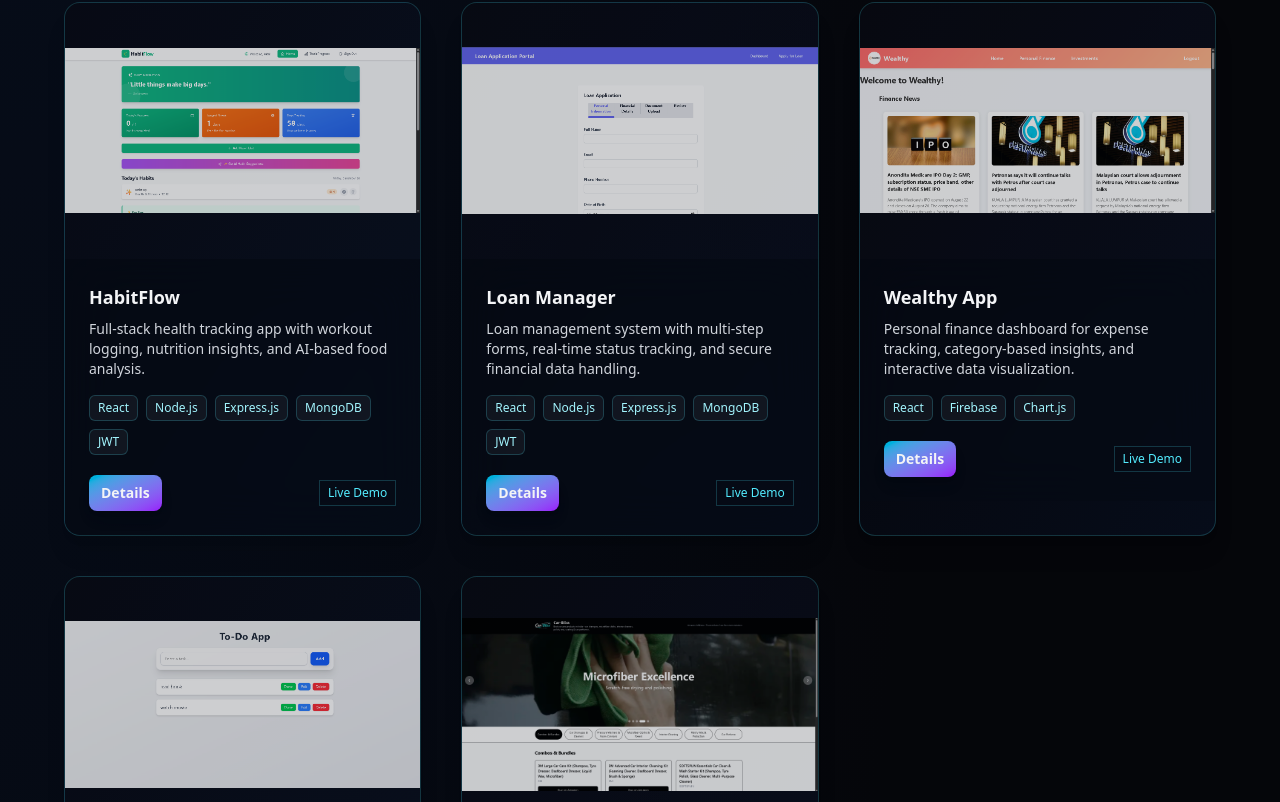
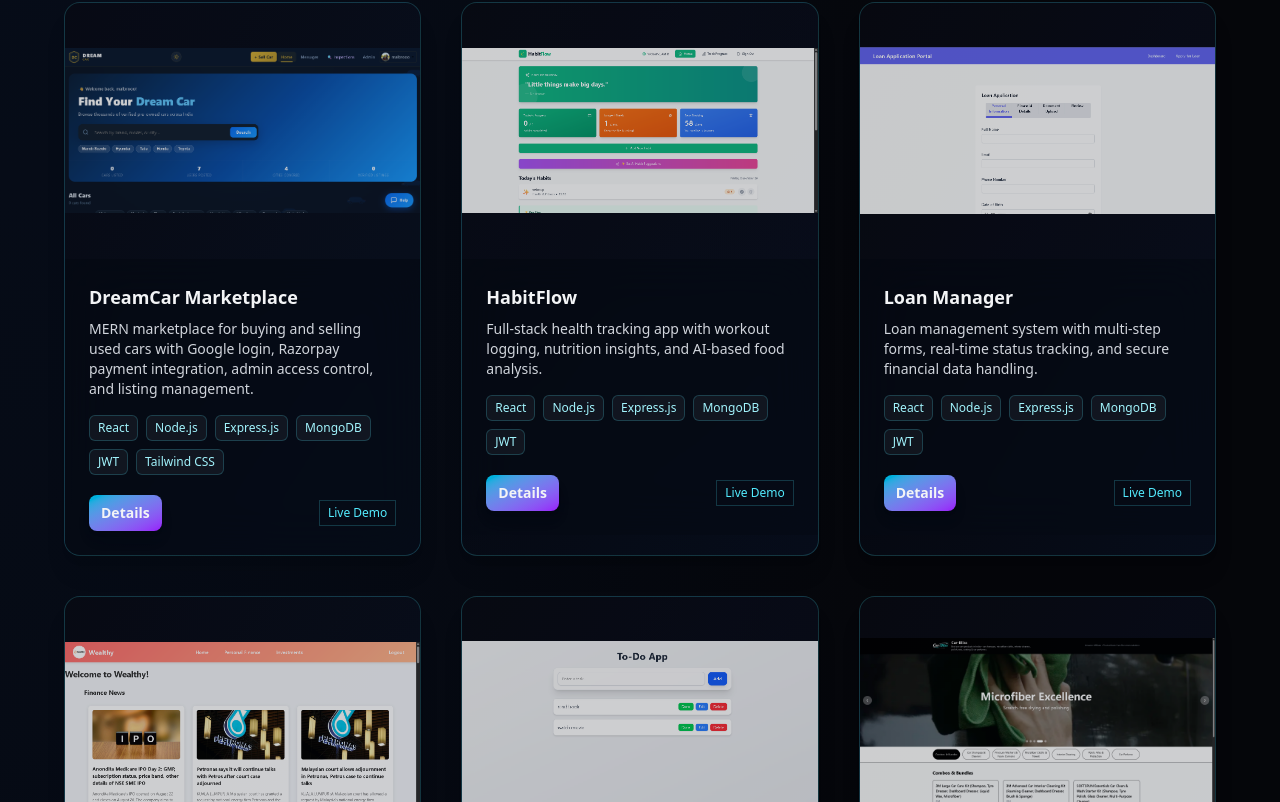
Before and after one commit to malbroo96/akhil-joseph-portfolio, a React (Vite) app: page / in a window 1280 px wide. Shown: the part 3353-4155 px from the top of the page. Built offline with nearby package versions, Linux system fonts and the light colour scheme.

Commit message:
added DC

```diff
--- a/src/pages/Portfolio.jsx
+++ b/src/pages/Portfolio.jsx
@@ -18,8 +18,19 @@ import wealthyAppImg from "../assets/finance app.png";
 
 import todoImg from "../assets/todo.png";
 import carBlissImg from "../assets/car-bliss.png";
+import dreamCarImg from "../assets/dreamcar.png";
 
 const projectsData = [
+  {
+    title: "DreamCar Marketplace",
+    short:
+      "MERN marketplace for buying and selling used cars with Google login, Razorpay payment integration, admin access control, and listing management.",
+    long: "Built a full-stack DreamCar marketplace with authenticated car listing workflows, Razorpay payment integration, role-based admin controls, and production deployment for real-world used car transactions.",
+    tech: ["React", "Node.js", "Express.js", "MongoDB", "JWT", "Tailwind CSS"],
+    image: dreamCarImg,
+    link: "https://github.com/malbroo96/DreamCar",
+    deploy: "https://dreamcar-omega.vercel.app/#/admin",
+  },
   {
     title: "HabitFlow",
     short:
```
Also changed, not shown: src/assets/dreamcar.png (added).
